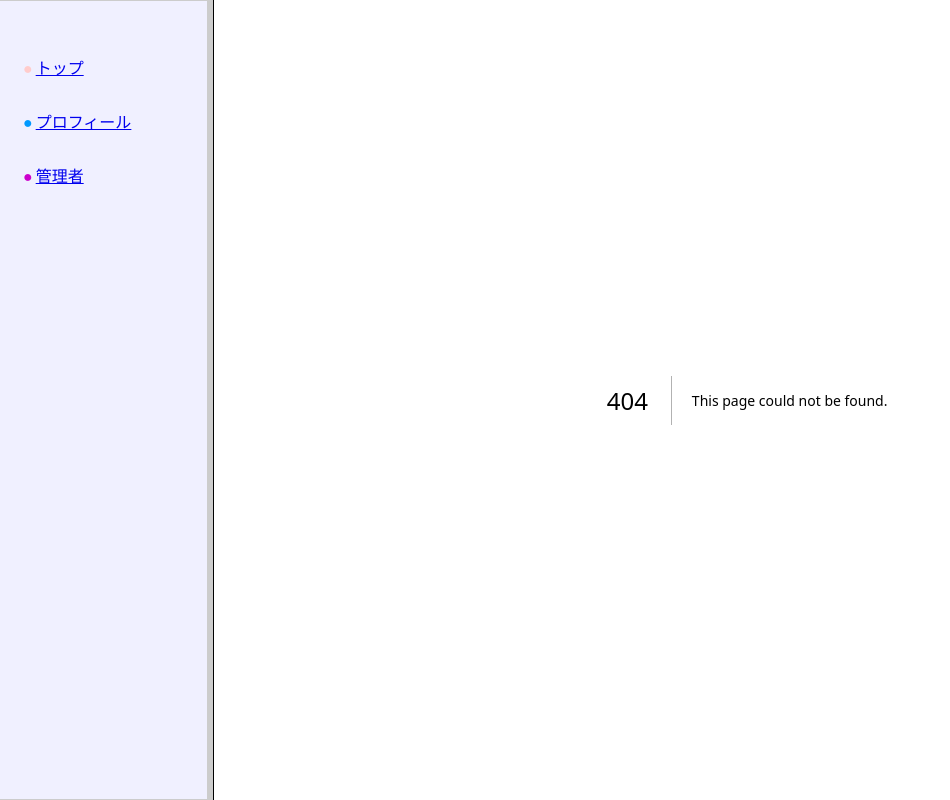
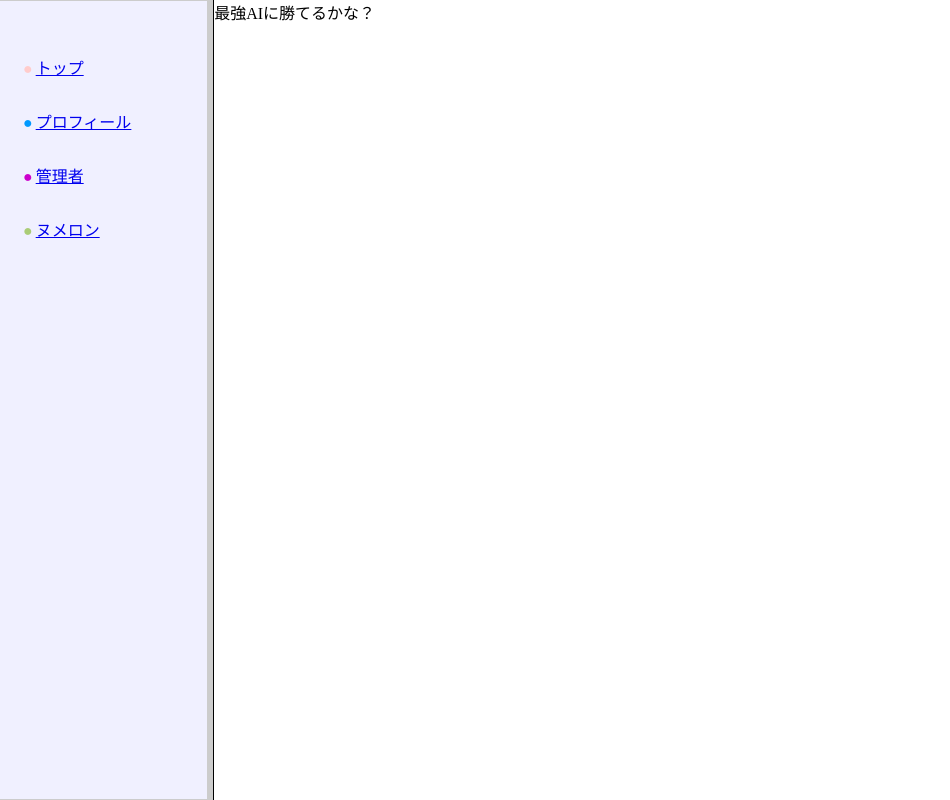
Before and after one commit to uda-tomoki-lvgs/next-website, a Next.js app: page /numer0n in a window 1280 px wide. Before the commit this address had no page. Shown: the whole page, without its empty margins (0-950 px from the left). Built offline with nearby package versions, Linux system fonts and the light colour scheme.

Commit message:
ヌメロン部分作成開始

```diff
--- a/src/app/admin/page.tsx
+++ b/src/app/admin/page.tsx
@@ -1,9 +1,7 @@
 import AdminPage from "@/features/routes/admin/Adminpage";
 
 const Admin = () => {
-    return (
-        <AdminPage />
-    );
-}
+  return <AdminPage />;
+};
 
 export default Admin;
--- a/src/app/layout.tsx
+++ b/src/app/layout.tsx
@@ -4,7 +4,12 @@ import "@/utils/globals.css";
 
 export const metadata: Metadata = {
   title: "宇田知生のホームページ",
-  description: "宇田知生って誰なの？",
+  description:
+    "宇田知生（うだ ともき）の全てが詰まってるWebサイト。",
+  openGraph: {
+    title: "宇田知生のホームページ",
+    description: "宇田知生（うだ ともき）の全てが詰まってるWebサイト。",
+  },
 };
 
 export default function RootLayout({
--- /dev/null
+++ b/src/app/numer0n/page.tsx
@@ -0,0 +1,7 @@
+import Numer0nPage from "@/features/routes/numer0n/Numer0npage";
+
+const Numer0n = () => {
+  return <Numer0nPage />;
+};
+
+export default Numer0n;
--- a/src/app/page.tsx
+++ b/src/app/page.tsx
@@ -1,9 +1,7 @@
 import TopPage from "@/features/routes/top/TopPage";
 
 const Home = () => {
-  return (
-    <TopPage />
-  );
+  return <TopPage />;
 };
 
 export default Home;
--- a/src/app/profile/page.tsx
+++ b/src/app/profile/page.tsx
@@ -1,9 +1,7 @@
 import ProfilePage from "@/features/routes/profile/Profilepage";
 
 const Profile = () => {
-    return (
-        <ProfilePage />
-    );
-}
+  return <ProfilePage />;
+};
 
 export default Profile;
--- a/src/features/common/PageTab.tsx
+++ b/src/features/common/PageTab.tsx
@@ -8,6 +8,7 @@ const PageTab = () => {
         <TabItem color="#FFCCCC" message="トップ" path="/" />
         <TabItem color="#0099FF" message="プロフィール" path="/profile" />
         <TabItem color="#CC00CC" message="管理者" path="/admin" />
+        <TabItem color="#AACC77" message="ヌメロン" path="/numer0n" />
       </div>
     </div>
   );
--- /dev/null
+++ b/src/features/routes/numer0n/Numer0npage.tsx
@@ -0,0 +1,10 @@
+const Numer0nPage = () => {
+  return (
+    <div>
+      <text>最強AIに勝てるかな？</text>
+
+    </div>
+  );
+};
+
+export default Numer0nPage;
```
